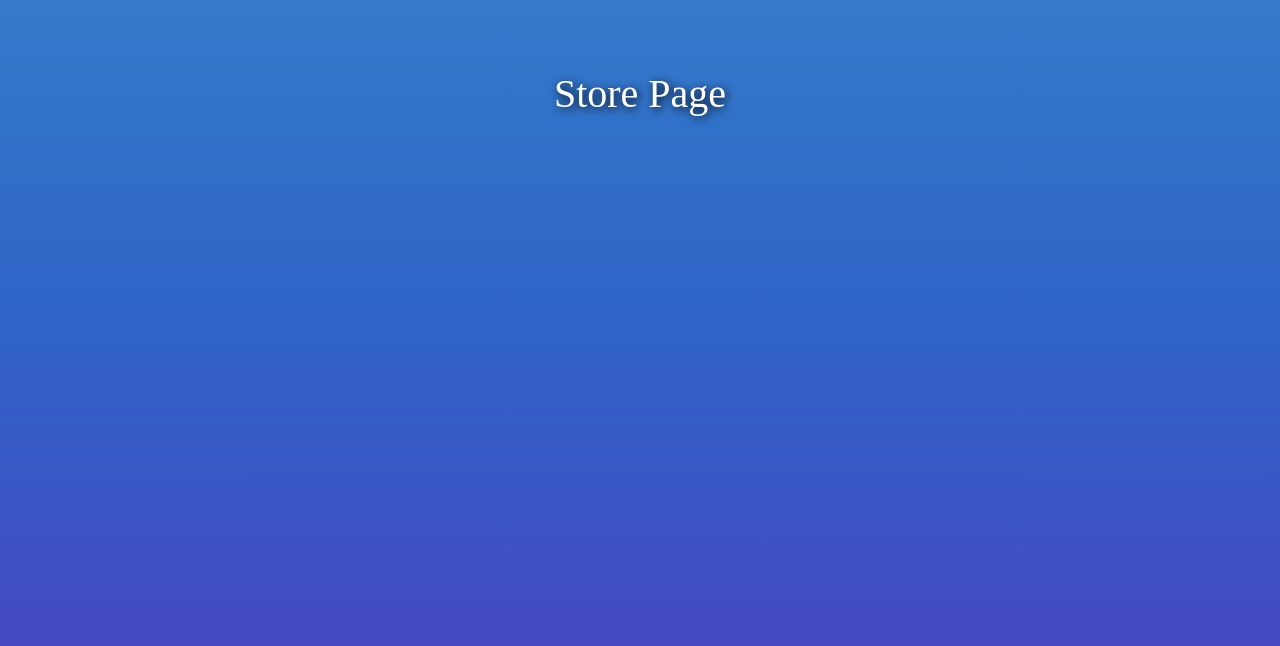
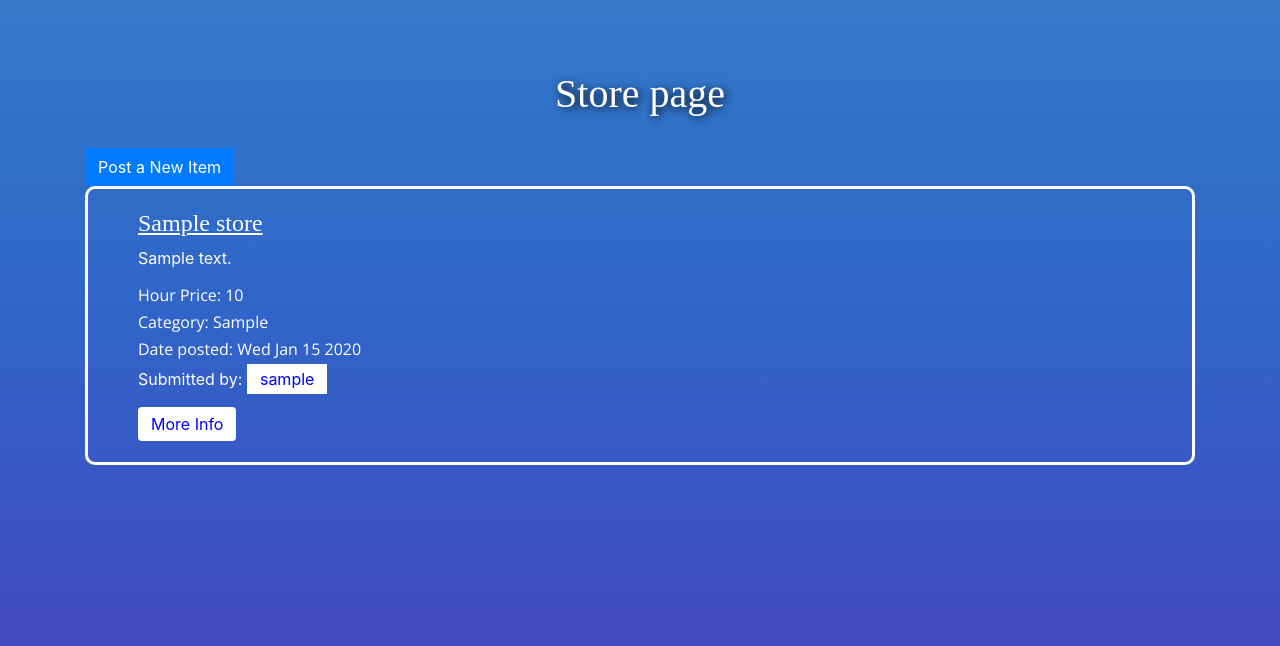
Before and after one commit to ontopoftheworld/freecycle-distribution-project, a Node server app: page /store in a window 1280 px wide. Shown: the part 66-712 px from the top of the page. Run offline with Node 20, Linux system fonts and the light colour scheme; a user stored in the database is signed in; tables that the repository leaves empty hold one stand-in row (values such as "Sample post"); some libraries are stand-ins or nearby versions; some web fonts are replaced.

Commit message:
store page functionality

```diff
--- a/app.js
+++ b/app.js
@@ -12,6 +12,7 @@ var server = require('http').createServer(app);
 var Offer           = require("./models/offers"),
     Request         = require("./models/requests"),
     User            = require("./models/users");
+    Store           = require("./models/store");
 
 var indexRoutes =   require("./routes/index"),
     offerRoutes =   require("./routes/offers"),
--- a/routes/store.js
+++ b/routes/store.js
@@ -5,11 +5,92 @@ var passport = require("passport");
 var Offer = require("../models/offers"),
     Request = require("../models/requests"),
     User = require("../models/users");
+    Store = require("../models/store");
 
 // Store routes:
 
 router.get("/store", isLoggedIn, function(req, res) {
-    res.render("store");
+    Store.find({}, function(err, allItems){
+        if(err){
+            console.log(err);
+        } else {
+            res.render("store", {items: allItems} );
+        }
+    });
+});
+
+router.get("/store/new", isLoggedIn, function(req, res) {
+    res.render("newStoreItem");
+});
+
+router.post("/store", isLoggedIn, function(req, res) {
+    User.findById(req.user._id, function(err, user){
+        if(err){
+            console.log(err);
+        } else {
+            var title = req.body.item.title;
+            var desc = req.body.item.desc;
+            var author = {
+                id: req.user._id,
+                username: req.user.username
+            }
+            var hourPrice = req.body.item.hourPrice;
+            var category = req.body.item.category;
+            var newItem = {title: title, desc: desc, author: author, hourPrice: hourPrice, category: category};
+            Store.create(newItem, function(err, newI) {
+                if(err){
+                    console.log(err);
+                    res.render("newStoreItem");
+                } else {
+                    res.redirect("/store");
+                }
+            });
+        }
+    });
+});
+
+router.get("/store/:id", isLoggedIn, function(req, res) {
+    Store.findById(req.params.id, function(err, foundItem) {
+        if(err) {
+            console.log(err);
+        } else {
+            res.render("showStoreItem", {item: foundItem});
+        }
+    });
+});
+
+router.get("/store/:id/edit", isLoggedIn, function(req, res) {
+    Store.findById(req.params.id, function(err, foundItem) {
+        if(err) {
+            res.redirect("/store");
+        } else {
+            if (foundItem.author.id.equals(req.user._id)) {
+                res.render("editStoreItem", {item: foundItem});
+            } else {
+                res.redirect("back");
+            }
+        }
+    });
+});
+
+router.put("/store/:id", isLoggedIn, function(req, res) {
+    Store.findByIdAndUpdate(req.params.id, req.body.item, function(err, updatedItem) {
+        if(err){
+            res.redirect("/store");
+        } else {
+            res.redirect("/store/" + req.params.id);
+        }
+    });
+});
+
+router.delete("/store/:id", isLoggedIn, function(req, res) {
+    Store.findByIdAndRemove(req.params.id, function(err, updatedItem) {
+        if(err){
+            res.redirect("/store");
+        } else {
+            res.redirect("/store");
+        }
+    });
 });
 
 function isLoggedIn(req, res, next) {
--- a/views/store.ejs
+++ b/views/store.ejs
@@ -1,8 +1,28 @@
 <% include partials/header %>
 
-<div class="container">
-    <h1>Store Page</h1>
-</div>
-
+    <div class="container">
+        <h1>Store page</h1>
+        <a class="btn btn-primary" href="/store/new">Post a New Item</a>
+            <div id="item">
+                <% items.forEach(function(item){ %>
+		   <div class="indivPost">
+                    <span>
+                        <h4><%= item.title %></h4>
+                        <p><%= item.desc %></p>
+                        <h6>Hour Price: <%= item.hourPrice %></h6>
+                        <h6>Category: <%= item.category %></h6>
+                        <h6>Date posted: <%= item.postDate.toDateString() %></h6>
+                        <p>Submitted by: <a href="/users/<%= item.author.id %>"><%= item.author.username %></a></p>
+                    </span>
+                    <p>
+                        <a href="/store/<%= item._id %>" class="btn btn-primary">More Info</a>
+                        <% if(!(currentUser && item.author.id.equals(currentUser._id))) { %>
+                            <a href="/store/<%= item._id %>" class="btn btn-primary">Buy</a>
+                        <% } %>
+                    </p>
+		    </div>
+                <% }); %>
+            </div>
+    </div>
 
 <% include partials/footer %>
```
Also changed, not shown: models/store.js (added, +19 -0 lines), views/editStoreItem.ejs (added, +23 -0 lines), views/newStoreItem.ejs (added, +17 -0 lines), views/showStoreItem.ejs (added, +25 -0 lines).
